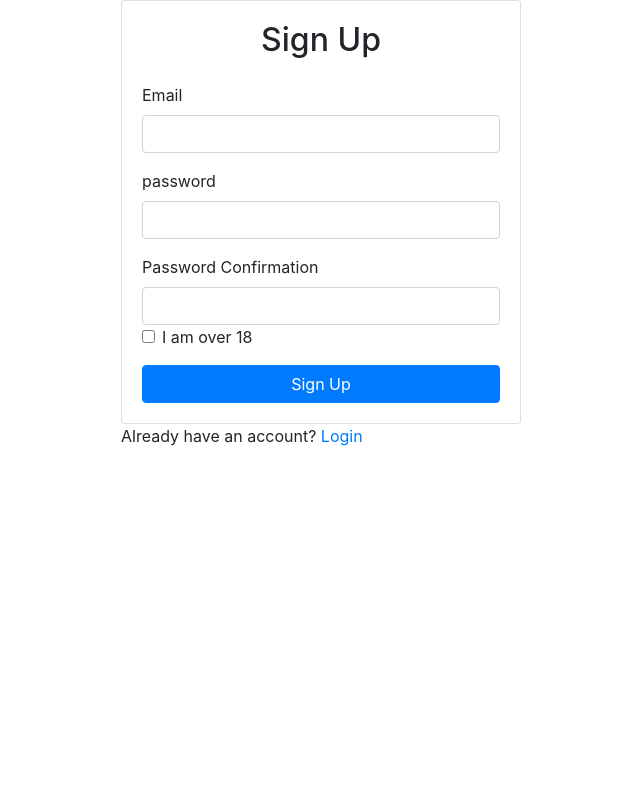
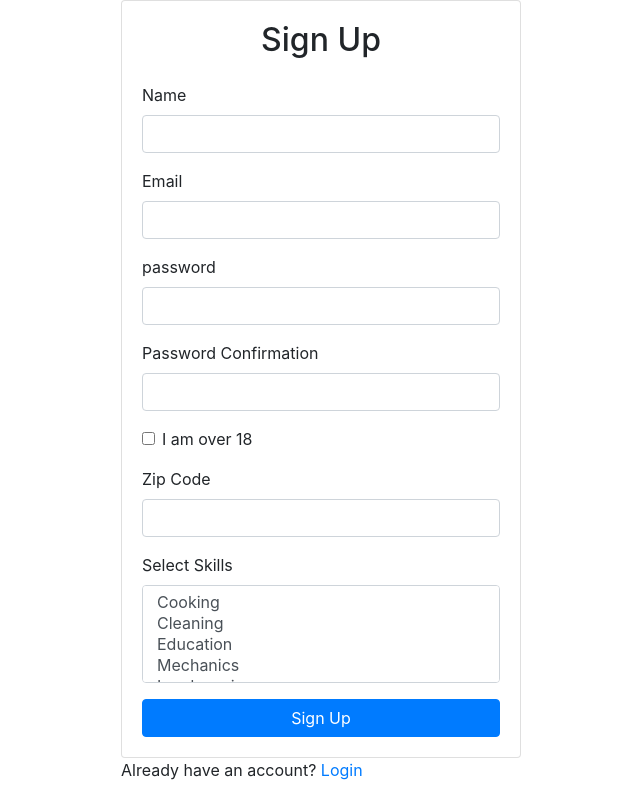
Before and after one commit to Ballyhoo-Bulletin/ballyhoo-bulletin, a React (Create React App) app in the folder client/: page /signup in a window 1280 px wide. Shown: the whole page, without its empty margins (319-959 px from the left). Built offline with nearby package versions, Linux system fonts and the light colour scheme; no server answers.

Commit message:
adding to sign up form

```diff
--- a/client/src/components/signup.js
+++ b/client/src/components/signup.js
@@ -9,6 +9,9 @@ export default function Signup() {
     const passwordConfirmRef = useRef()
     const emailRef = useRef()
     const passwordRef = useRef()
+    const nameRef = useRef()
+    const zipCodeRef = useRef()
+
     const { signup } = useAuth()
     const [error, setError] = useState('')
     const [loading, setLoading] = useState(false)
@@ -41,6 +44,10 @@ export default function Signup() {
                    {/* {currentUser.email} */}
                    {error && <Alert variant="danger">{error}</Alert>}
                 <Form onSubmit={handleSubmit}>
+                <Form.Group id="name">
+                        <Form.Label>Name</Form.Label>
+                        <Form.Control type="name" ref={nameRef} required />
+                    </Form.Group>
                     <Form.Group id="email">
                         <Form.Label>Email</Form.Label>
                         <Form.Control type="email" ref={emailRef} required />
@@ -52,10 +59,28 @@ export default function Signup() {
                     <Form.Group id="password-confirm">
                         <Form.Label>Password Confirmation</Form.Label>
                         <Form.Control type="password" ref={passwordConfirmRef} required />
-                        <Form.Group controlId="formBasicCheckbox">
-    <Form.Check type="checkbox" label="I am over 18" />
-  </Form.Group>
                     </Form.Group>
+                     <Form.Group controlId="formBasicCheckbox">
+                         <Form.Check type="checkbox" label="I am over 18" />
+                     </Form.Group>
+                     <Form.Group id="zipCode">
+                        <Form.Label>Zip Code</Form.Label>
+                        <Form.Control type="zipCode" ref={zipCodeRef} required />
+                    </Form.Group>
+                    <Form.Group controlId="exampleForm.ControlSelect2">
+                    <Form.Label>Select Skills</Form.Label>
+                        <Form.Control as="select" multiple>
+                        <option>Cooking</option>
+                        <option>Cleaning</option>
+                        <option>Education</option>
+                        <option>Mechanics</option>
+                        <option>Landscaping</option>
+                        <option>Childcare</option>
+                        <option>Pet Care</option>
+                        <option>Other</option>
+                        <option>Fill Out Later</option>
+                        </Form.Control>
+                     </Form.Group>
                     <Button disabled={loading} className="w-100"type="submit">Sign Up</Button>
                 </Form>
                </Card.Body>
```
